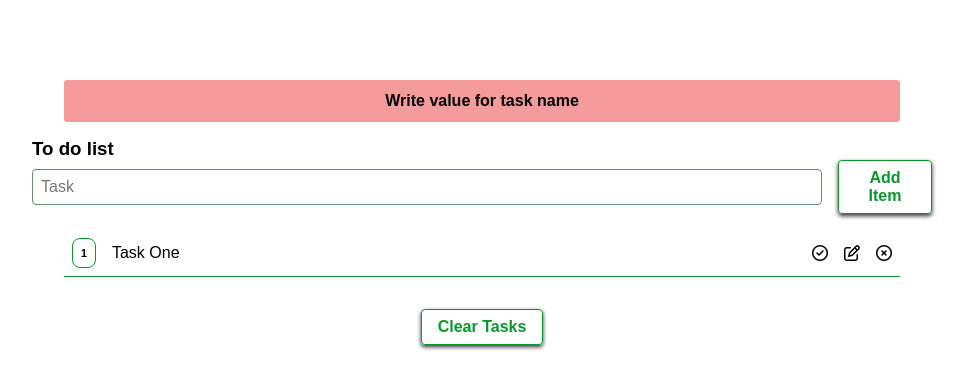
After one commit to stewari23/TaskManager, a Flask app: page /dashboard in a window 1280 px wide. The commit adds this page. Shown: the top 389 px of the page, without its empty margins (158-1124 px from the left). Run offline with Flask 2, Linux system fonts and the light colour scheme; some libraries are stand-ins or nearby versions.

Commit message:
Dashboard frame and CSS set-up

```diff
--- a/src/app.py
+++ b/src/app.py
@@ -26,5 +26,9 @@ def login():
 def signup():
     return render_template('signup.html')
 
+@app.route('/dashboard')
+def dashboard():
+    return render_template('dashboard.html')
+
 if __name__ == "__main__":
     app.run(debug=True)
--- /dev/null
+++ b/static/dashboard-styles.css
@@ -0,0 +1,165 @@
+* {
+    margin: 0;
+    padding: 0;
+    box-sizing: border-box;
+
+}
+body{
+    font-family: Arial, sans-serif;
+}
+ul,
+li,
+a{
+    text-decoration: none;
+    list-style: none;
+}
+.dashboard-container {
+    max-width: 900px;
+    margin: 0 auto;
+    padding: 2rem;
+    display: flex;
+    flex-direction: column;
+    align-items: center;
+    margin-top: 3rem;
+}
+
+/* Alert and Response Styling */
+.dashboard-response {
+    width: 100%;
+    max-width: 900px;
+    background-color: #f59b9b;
+    display: flex;
+    flex-direction: column;
+    align-items: center;
+}
+
+.dashboard-alert {
+    padding: 0.75rem;
+    border-radius: 0.2rem;
+    margin-bottom: 1rem;
+    font-weight: 600;
+}
+
+.red {
+    background-color: #f59b9b;
+    color: #B22222;
+    border: 1px solid #B22222;
+}
+
+.green {
+    background-color: transparent;
+    color: #08972c;
+    border: 1px solid #08972c;
+    padding: 0.5rem 1rem;
+    font-size: 1rem;
+    font-weight: 600;
+    border-radius: 0.25rem;
+    cursor: pointer;
+    transition: all 0.2s ease-in-out;
+    box-shadow: 0 2px 4px #333;
+}
+
+.dashboard-button {
+    background-color: transparent;
+    color: #08972c;
+    border: 1px solid #08972c;
+    padding: 0.5rem 1rem;
+    font-size: 1rem;
+    font-weight: 600;
+    border-radius: 0.25rem;
+    cursor: pointer;
+    transition: all 0.2s ease-in-out;
+    box-shadow: 0 2px 4px #333;
+}
+
+.green:hover {
+    background-color: #08972c;
+    color: white;
+}
+
+/* Form Styling */
+.dashboard-form {
+    width: 100%;
+    max-width: 900px;
+    margin: 3rem auto;
+}
+
+
+.dashboard-form h3 {
+    font-size: 2rem;
+    text-transform: capitalize;
+}
+
+/* Input Group Styling */
+.dashboard-input-group {
+    width: 100%;
+    max-width: 900px;
+    display: flex;
+    gap: 1rem;
+    justify-content: space-between;
+    align-items: center;
+    margin-bottom: 1rem;
+}
+
+.dashboard-input-group input {
+    width: 900px;
+    max-width: 900px;
+    padding: 0.5rem;
+    border: 1px solid #638f6e;
+    border-radius: 0.25rem;
+    font-size: 1rem;
+    text-transform: capitalize;
+}
+
+.dashboard-task-container {
+    width: 100%;
+    text-align: center;
+}
+
+.dashboard-task-container .dashboard-task-list {
+    margin-bottom: 2rem;
+}
+
+.dashboard-task-list .dashboard-task {
+    padding: 0.5rem;
+    display: flex;
+    justify-content: space-between;
+    align-items: center;
+    border-bottom: 1px solid #08972c;
+}
+
+.dashboard-task .dashboard-task-info {
+    width: 80%;
+    display: flex;
+    gap: 1rem;
+    align-items: center;
+}
+
+.dashboard-task .dashboard-task-index {
+    border: 1px solid #08972c;
+    border-radius: 0.5rem;
+    padding: 0.5rem;
+}
+
+.dashboard-task-index .completed {
+    color: #666;
+    border: 1px solid #ccc;
+}
+
+.dashboard-task .dashboard-task-name {
+    text-transform: capitalize;
+}
+
+.dashboard-task-name .completed {
+    text-decoration: line-through;
+    color: #666;
+}
+
+.dashboard-task-icons {
+    display: flex;
+    gap: 1rem;
+}
+
+.dashboard-task-icons .far {
+    cursor: pointer;
+}
--- /dev/null
+++ b/templates/dashboard.html
@@ -0,0 +1,45 @@
+<!DOCTYPE html>
+<html lang="en">
+<head>
+    <meta charset="UTF-8">
+    <meta name="viewport" content="width=device-width, initial-scale=1.0">
+    <title>Task Management Dashboard</title>
+    <link rel="stylesheet" href="{{ url_for('static', filename='dashboard-styles.css') }}">
+    <link rel="stylesheet" href="https://cdnjs.cloudflare.com/ajax/libs/font-awesome/6.6.0/css/all.min.css"
+          integrity="sha512-Kc323vGBEqzTmouAECnVceyQqyqdsSiqLQISBL29aUW4U/M7pSPA/gEUZQqv1cwx4OnYxTxve5UMg5GT6L4JJg=="
+          crossorigin="anonymous" referrerpolicy="no-referrer" />
+</head>
+<body>
+    <div class="dashboard-container">
+        <header class="dashboard-response dashboard-alert">Write value for task name</header>
+
+        <form id="dashboard-form">
+            <h3>To do list</h3>
+            <div class="dashboard-input-group">
+                <input type="text" id="taskInput" placeholder="task">
+                <button id="add-task" class="dashboard-button" type="submit">Add Item</button>
+            </div>
+        </form>
+
+        <div class="dashboard-task-container">
+            <div class="dashboard-task-list">
+                <div class="dashboard-task">
+                    <div class="dashboard-task-info">
+                        <h6 class="dashboard-task-index">1</h6>
+                        <p class="dashboard-task-name">Task One</p>
+                    </div>
+
+                    <div class="dashboard-task-icons">
+                        <i class="far fa-check-circle complete-item"></i>
+                        <i class="far fa-edit edit-item"></i>
+                        <i class="far fa-times-circle delete-item"></i>
+                    </div>
+                </div>
+            </div>
+            <button type="button" id="clear-tasks" class="dashboard-button">Clear Tasks</button>
+        </div>
+    </div>
+
+    <script src="{{ url_for('static', filename='dashboard.js') }}"></script>
+</body>
+</html>
```
Also changed, not shown: static/dashboard.js (added), static/styles.css (line endings or trailing spaces).
